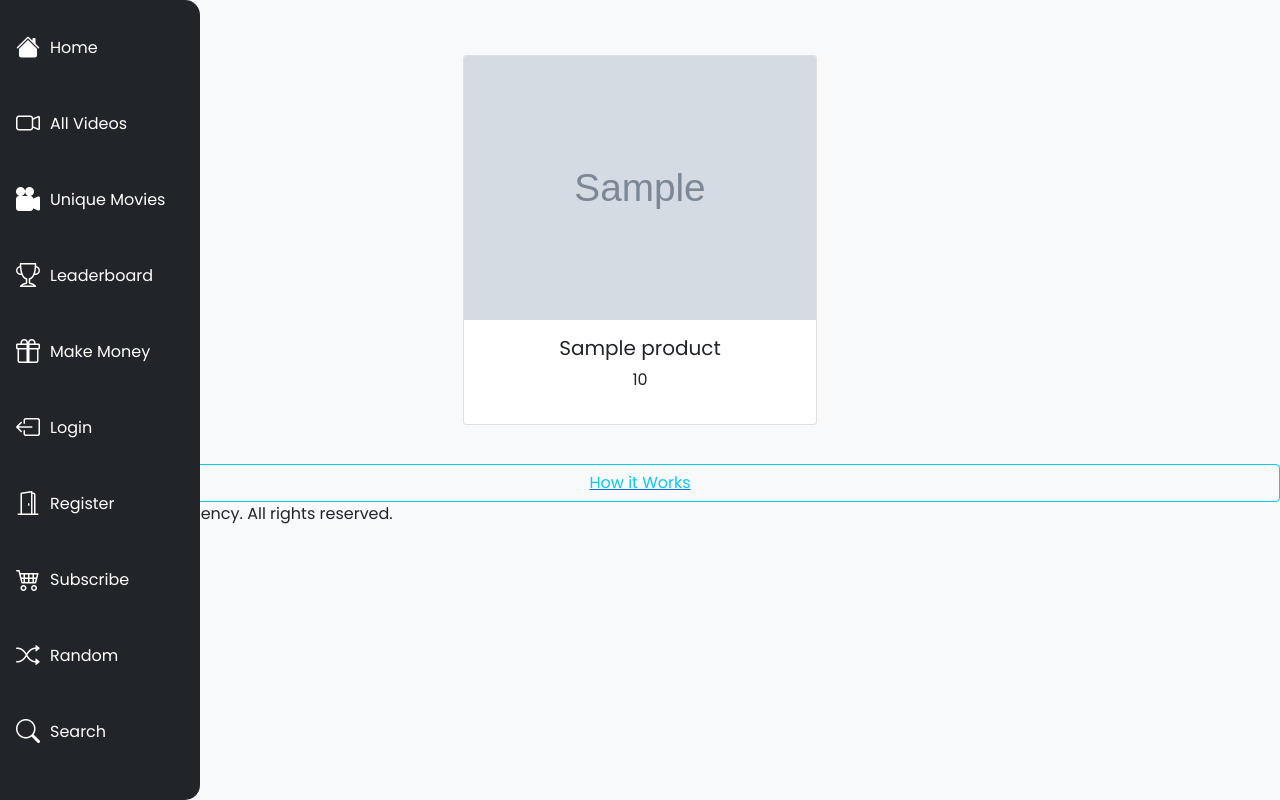
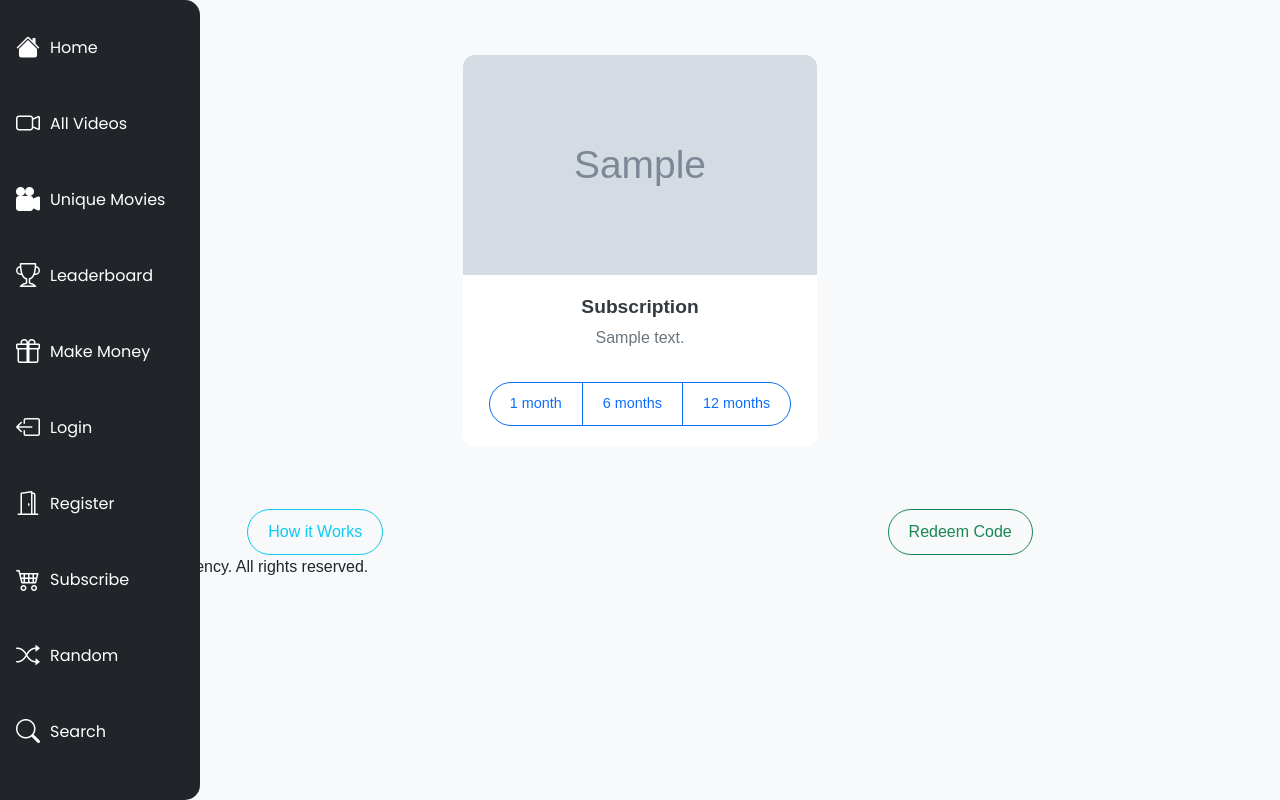
Before and after one commit to BDR-Pro/FilmFluency, a Django app: template FilmFluency/templates/product.html in a window 1280 px wide. Run offline with Django 4.2, Linux system fonts and the light colour scheme; the template is opened without the code that fills it: most values are stand-ins (such as "Sample title", 1, 10 or a date in 2020); grey boxes marked "Sample" are stand-in pictures; some libraries are stand-ins or nearby versions.

Commit message:
fix the payment!!1

```diff
--- a/FilmFluency/payment/urls.py
+++ b/FilmFluency/payment/urls.py
@@ -1,13 +1,11 @@
 from django.urls import path
-from .views import   payment_home, products,how_its_works,create_token
+from .views import products,how_its_works
 app_name = 'payment'
 
 
 urlpatterns = [
 
-    path('subscribe/', payment_home, name='subscribe'),
     path('products/', products, name='products'),
-    path('create-token/', create_token, name='create-token'),
     path('how-it-works/', how_its_works, name='how-its-works'),
 
 ]
--- a/FilmFluency/templates/product.html
+++ b/FilmFluency/templates/product.html
@@ -7,98 +7,148 @@
 {% block content %}
 <div class="container mt-5">
     <div class="row row-cols-1 row-cols-md-3 g-4 justify-content-center">
-        {% for product in products %}
-        <a href="{% url 'payment:subscribe' %}?product={{product.id}}" class="col btn custom-btn">
+        <a href="https://shop.filmfluency.com/" class="col btn custom-btn">
             <div class="col">
-                <div class="card h-100 {% if product.featured %}featured{% endif %}" onclick="toggleDetails(this)">
+                <div class="card h-100">
                     <img src="{{ product.image }}" class="card-img-top" alt="{{ product.name }}">
                     <div class="card-body">
-                        <h5 class="card-title text-truncate">{{ product.name }}</h5>
-                        <p class="card-text">{{ product.price }}</p>
-                        {% if product.featured %}
-                            <span class="badge bg-warning text-dark">Best Price</span>
-                        {% endif %}
-                        <div class="details">
-                            <p class="card-text">{{ product.description }}</p>
-                            <p class="card-text">Duration: {{ product.days }} day(s)</p>
+                        <h5 class="card-title text-truncate">Subscription</h5>
+                        <p class="card-text">{{ product.description }}</p>
+                        <div class="btn-group mt-3" role="group" aria-label="Subscription options">
+                            <button type="button" class="btn btn-outline-primary">1 month</button>
+                            <button type="button" class="btn btn-outline-primary">6 months</button>
+                            <button type="button" class="btn btn-outline-primary">12 months</button>
                         </div>
                     </div>
                 </div>
             </div>
         </a>
-        {% endfor %}
     </div>
 </div>
 
-<a href="{% url 'payment:how-its-works' %}"
-
-<div class="d-grid gap-2">
-    <button class="btn btn-outline-info" type="button">How it Works</button>
-
+<div class="d-flex justify-content-around mt-4" style="gap: 10px;">
+    <a href="{% url 'payment:how-its-works' %}" class="btn btn-outline-info btn-md" type="button">How it Works</a>
+    <!-- Redeem code button -->
+    <button class="btn btn-outline-success btn-md" type="button" onclick="redeemCode()">Redeem Code</button>
 </div>
-</a>
 
 {% endblock %}
 
-
 {% block extra_css %}
 <style>
+    /* General Body Styling */
+    body {
+        background-color: #f8f9fa;
+        font-family: 'Arial', sans-serif;
+    }
+
+    /* Card Styling */
     .card {
         cursor: pointer;
         transition: transform 0.3s ease, box-shadow 0.3s ease;
-        margin-bottom: 2rem; /* Extra space at the bottom */
+        border-radius: 12px; /* Smooth corners for cards */
+        background-color: #ffffff;
+        border: none;
+        margin-bottom: 2rem;
     }
+
     .card:hover, .card:focus {
-        transform: scale(1.03); /* Slight scale on hover and focus for all cards */
-        box-shadow: 0 4px 8px rgba(0,0,0,0.1); /* Shadow for depth */
+        transform: scale(1.05); /* Slight scale on hover and focus */
+        box-shadow: 0 8px 16px rgba(0, 0, 0, 0.2); /* Larger shadow for depth */
     }
-    .featured {
-        transform: scale(1.1) !important; /* Larger scale for featured card */
-        z-index: 1;
-        position: relative; /* To ensure z-index is applied correctly */
-        box-shadow: 0 6px 12px rgba(0,0,0,0.1); /* Stronger shadow for featured card */
+
+    /* Card Image */
+    .card .card-img-top {
+        height: 220px;
+        object-fit: cover;
+        border-top-left-radius: 12px; /* Rounded corners at the top */
+        border-top-right-radius: 12px;
     }
-    .featured:hover, .featured:focus {
-        box-shadow: 0 8px 16px rgba(0,0,0,0.2); /* Even stronger shadow on hover/focus for featured */
+
+    /* Card Body */
+    .card-body {
+        padding: 20px;
     }
-    .featured .card-body::before {
-        content: 'Best Price';
-        color: #fff;
-        background-color: #dc3545;
-        font-size: 14px;
+
+    .card-title {
+        font-size: 1.2rem;
         font-weight: bold;
-        padding: 5px 10px;
-        position: absolute;
-        top: 10px;
-        right: 10px;
-        border-radius: 5px;
+        color: #343a40;
     }
-    .details {
-        max-height: 0;
-        overflow: hidden;
-        transition: max-height 0.5s ease-out;
+
+    .card-text {
+        font-size: 1rem;
+        color: #6c757d;
     }
-    .card:hover .details,
-    .card:focus .details,
-    .card:active .details {  /* Ensure it works on click for all cards */
-        max-height: 500px; /* Large enough max-height to show all content */
+
+    /* Button Group */
+    .btn-group .btn {
+        font-size: 0.9rem;
+        padding: 10px 20px;
     }
+
+    .btn-group .btn:hover {
+        background-color: #007bff;
+        color: white;
+    }
+
+    /* Buttons Styling */
+    .btn-outline-primary, .btn-outline-info, .btn-outline-success {
+        border-radius: 25px; /* Rounded buttons */
+        transition: background-color 0.3s ease, box-shadow 0.3s ease;
+    }
+
+    .btn-outline-info:hover {
+        background-color: #17a2b8;
+        color: #ffffff;
+        box-shadow: 0 5px 10px rgba(23, 162, 184, 0.3);
+    }
+
+    .btn-outline-success:hover {
+        background-color: #28a745;
+        color: #ffffff;
+        box-shadow: 0 5px 10px rgba(40, 167, 69, 0.3);
+    }
+
+    /* Adjusting the spacing between buttons */
+    .d-flex {
+        display: flex;
+        justify-content: space-between;
+        gap: 10px; /* Smaller gap between buttons */
+    }
+
+    /* Button sizes */
+    .btn-md {
+        padding: 10px 20px;
+        font-size: 1rem;
+    }
+
+    /* Custom Link Button Styling */
     .custom-btn {
         text-decoration: none;
         color: inherit;
+    }
+
+    /* Responsive adjustments */
+    @media (max-width: 768px) {
+        .card-img-top {
+            height: 180px;
+        }
+
+        .d-flex {
+            flex-direction: column;
+            gap: 15px;
+        }
     }
 </style>
 {% endblock %}
 
 {% block extra_js %}
 <script>
-    function toggleDetails(cardElement) {
-        const details = cardElement.querySelector('.details');
-        // Allow all cards to toggle details, including featured
-        if (details.style.maxHeight) {
-            details.style.maxHeight = null;
-        } else {
-            details.style.maxHeight = details.scrollHeight + "px";
+    function redeemCode() {
+        const code = prompt("Please enter your redeem code:");
+        if (code) {
+            window.location.href = `/redeem/?code=${code}`;
         }
     }
 </script>
--- a/FilmFluency/users/models.py
+++ b/FilmFluency/users/models.py
@@ -46,6 +46,7 @@ class UserProfile(models.Model):
     joined_date = models.DateTimeField(auto_now_add=True)
     card_id = models.CharField(max_length=255, null=True, blank=True)
     paid_user = models.BooleanField(default=False)
+    subscriptionExpiry = models.DateTimeField(null=True, blank=True)
     reports = models.ManyToManyField('users.Report', related_name='reported_by', blank=True)
     credit = models.DecimalField(max_digits=10, decimal_places=2, default=0)
     referral_code = models.CharField(max_length=8, unique=True, null=True, blank=True)
--- a/FilmFluency/web/urls.py
+++ b/FilmFluency/web/urls.py
@@ -14,4 +14,5 @@ urlpatterns = [
     path('search/', views.search_movies, name='search_movies'),
     path('dashboard', views.dashboard_view, name='dashboard'),
     path('posters/<str:random_slug>/', views.get_posters, name='posters'),
+    path('redeem/', views.redeem_code, name='redeem'),
 ]
```
Also changed, not shown: FilmFluency/payment/management/commands/load_codes.py (added, +30 -0 lines), FilmFluency/payment/models.py (+11 -0 lines), FilmFluency/payment/views.py (+3 -78 lines), FilmFluency/templates/redeem_code.html (added, +22 -0 lines), FilmFluency/web/views.py (+23 -1 lines), FilmFluency/payment/migrations/0008_subscriptioncode.py (added), FilmFluency/users/migrations/0007_userprofile_subscriptionexpiry.py (added).
